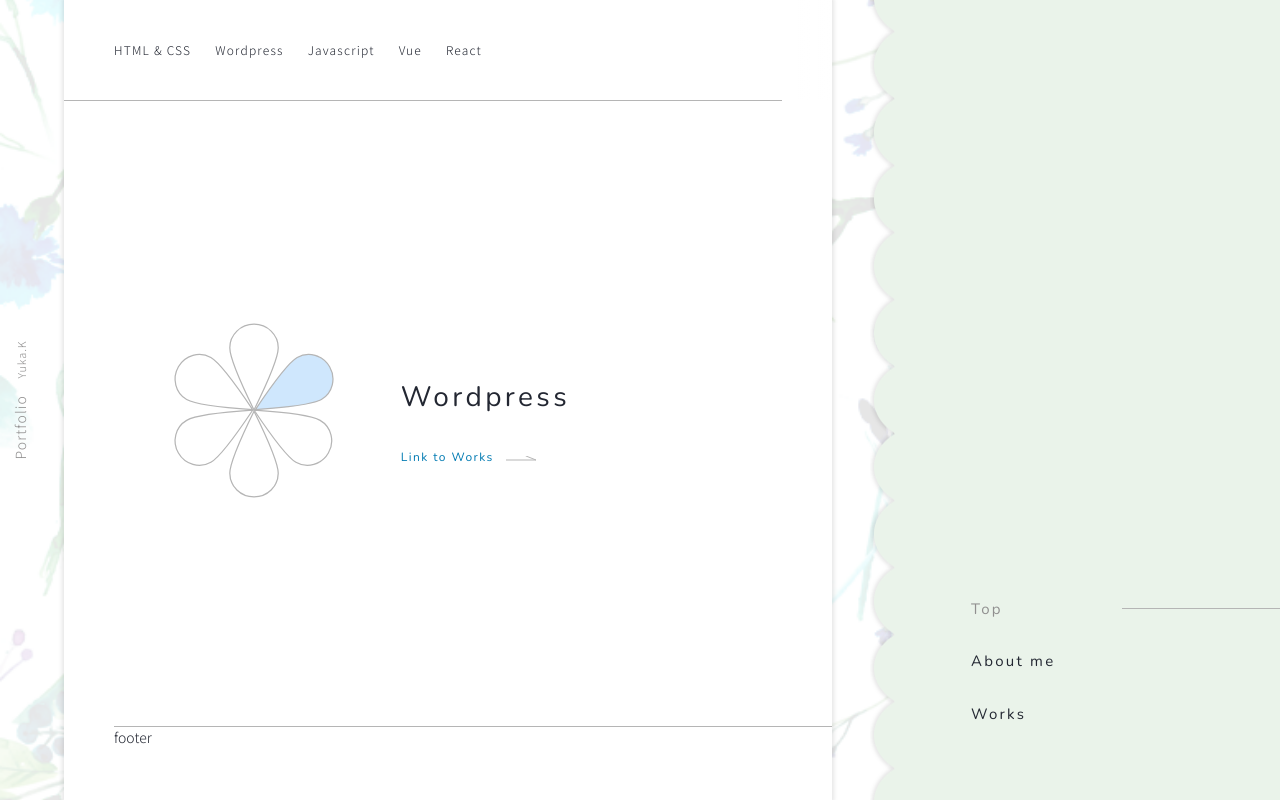
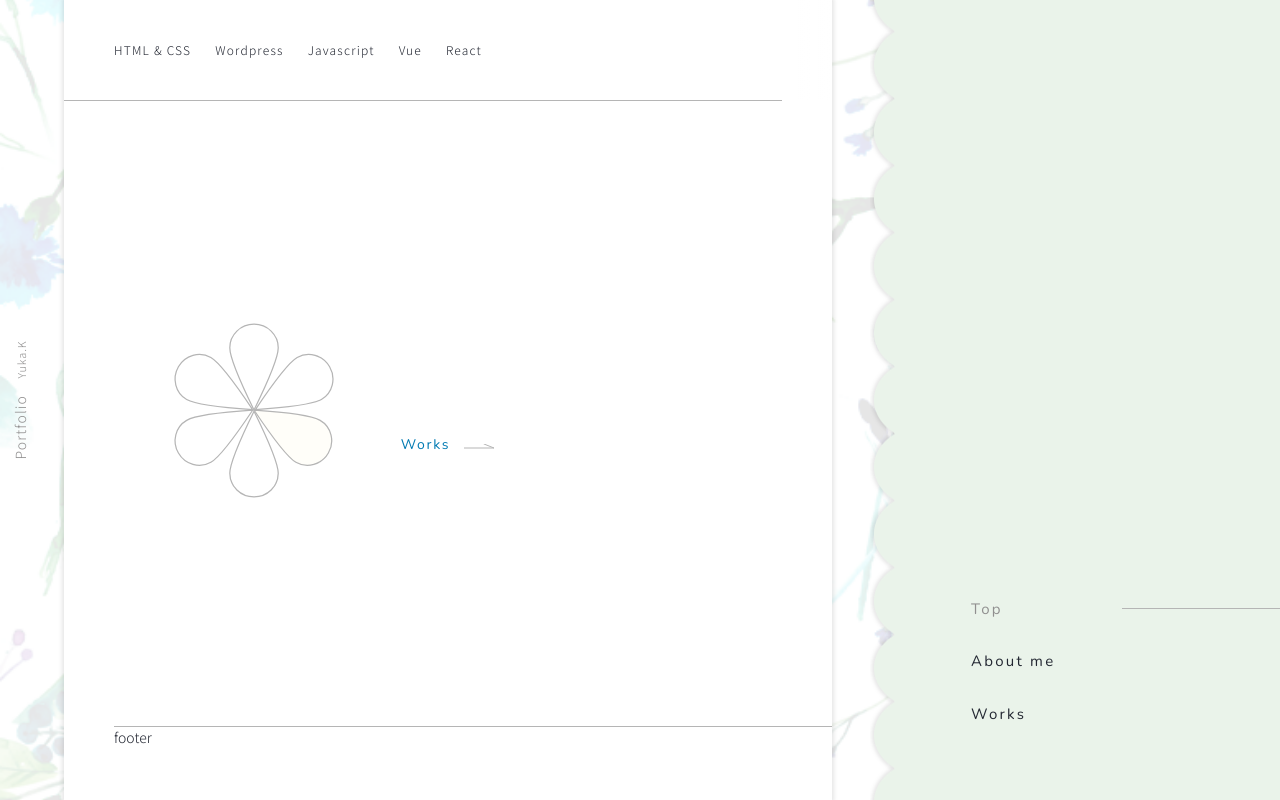
Before and after one commit to Fielsyuka/portfolio, a Vue app: page / in a window 1280 px wide. Built offline with nearby package versions, Linux system fonts and the light colour scheme.

Commit message:
アニメーションを追加

```diff
--- a/src/components/TopCatch.vue
+++ b/src/components/TopCatch.vue
@@ -3,23 +3,21 @@
     <div class="top-catch__flower">
       <svg :class="lists[0].class" viewBox="-1 -1 146 142" version="1.1" xmlns="http://www.w3.org/2000/svg" xmlns:xlink="http://www.w3.org/1999/xlink">
         <g stroke="#b5b5b5" stroke-width="1" fill="none" fill-rule="evenodd">
-          <path d="M72.0143885,69.4964029 C85.1079137,42.8831365 91.6546763,26.0688453 91.6546763,19.0535295 C91.6546763,8.53055572 82.8614199,0 72.0143885,0 C61.1673571,0 52.3741007,8.53055572 52.3741007,19.0535295 C52.3741007,26.0688453 58.9208633,42.8831365 72.0143885,69.4964029 Z" fill="#F7D8E3" class="fl-html"></path>
-          <path d="M103.23741,86.618705 C116.330935,60.0054386 122.877698,43.1911475 122.877698,36.1758317 C122.877698,25.6528579 114.084441,17.1223022 103.23741,17.1223022 C92.3903787,17.1223022 83.5971223,25.6528579 83.5971223,36.1758317 C83.5971223,43.1911475 90.1438849,60.0054386 103.23741,86.618705 Z" transform="translate(103.237410, 51.870504) rotate(60.000000) translate(-103.237410, -51.870504)" fill="#9FD0FC" class="fl-wp"></path>
-          <path d="M102.230216,121.870504 C115.323741,95.2572372 121.870504,78.4429461 121.870504,71.4276302 C121.870504,60.9046564 113.077247,52.3741007 102.230216,52.3741007 C91.3831844,52.3741007 82.5899281,60.9046564 82.5899281,71.4276302 C82.5899281,78.4429461 89.1366906,95.2572372 102.230216,121.870504 Z" transform="translate(102.230216, 87.122302) scale(1, -1) rotate(60.000000) translate(-102.230216, -87.122302)" fill="#FFEBB2" class="fl-js"></path>
-          <path d="M72.0143885,140 C85.1079137,113.386734 91.6546763,96.5724425 91.6546763,89.5571266 C91.6546763,79.0341528 82.8614199,70.5035971 72.0143885,70.5035971 C61.1673571,70.5035971 52.3741007,79.0341528 52.3741007,89.5571266 C52.3741007,96.5724425 58.9208633,113.386734 72.0143885,140 Z" transform="translate(72.014388, 105.251799) scale(1, -1) translate(-72.014388, -105.251799)" fill="#ABECCF" class="fl-vue"></path>
-          <path d="M40.7913669,86.618705 C53.8848921,60.0054386 60.4316547,43.1911475 60.4316547,36.1758317 C60.4316547,25.6528579 51.6383983,17.1223022 40.7913669,17.1223022 C29.9443355,17.1223022 21.1510791,25.6528579 21.1510791,36.1758317 C21.1510791,43.1911475 27.6978417,60.0054386 40.7913669,86.618705 Z" transform="translate(40.791367, 51.870504) scale(-1, 1) rotate(60.000000) translate(-40.791367, -51.870504)" fill="#B8EAF8" class="fl-react"></path>
+          <path d="M72.0143885,69.4964029 C85.1079137,42.8831365 91.6546763,26.0688453 91.6546763,19.0535295 C91.6546763,8.53055572 82.8614199,0 72.0143885,0 C61.1673571,0 52.3741007,8.53055572 52.3741007,19.0535295 C52.3741007,26.0688453 58.9208633,42.8831365 72.0143885,69.4964029 Z" fill="#f7d8e3" class="fl-html"></path>
+          <path d="M103.23741,86.618705 C116.330935,60.0054386 122.877698,43.1911475 122.877698,36.1758317 C122.877698,25.6528579 114.084441,17.1223022 103.23741,17.1223022 C92.3903787,17.1223022 83.5971223,25.6528579 83.5971223,36.1758317 C83.5971223,43.1911475 90.1438849,60.0054386 103.23741,86.618705 Z" transform="translate(103.237410, 51.870504) rotate(60.000000) translate(-103.237410, -51.870504)" fill="#9fd0fc" class="fl-wp"></path>
+          <path d="M102.230216,121.870504 C115.323741,95.2572372 121.870504,78.4429461 121.870504,71.4276302 C121.870504,60.9046564 113.077247,52.3741007 102.230216,52.3741007 C91.3831844,52.3741007 82.5899281,60.9046564 82.5899281,71.4276302 C82.5899281,78.4429461 89.1366906,95.2572372 102.230216,121.870504 Z" transform="translate(102.230216, 87.122302) scale(1, -1) rotate(60.000000) translate(-102.230216, -87.122302)" fill="#ffebb2" class="fl-js"></path>
+          <path d="M72.0143885,140 C85.1079137,113.386734 91.6546763,96.5724425 91.6546763,89.5571266 C91.6546763,79.0341528 82.8614199,70.5035971 72.0143885,70.5035971 C61.1673571,70.5035971 52.3741007,79.0341528 52.3741007,89.5571266 C52.3741007,96.5724425 58.9208633,113.386734 72.0143885,140 Z" transform="translate(72.014388, 105.251799) scale(1, -1) translate(-72.014388, -105.251799)" fill="#abeccf" class="fl-vue"></path>
+          <path d="M40.7913669,86.618705 C53.8848921,60.0054386 60.4316547,43.1911475 60.4316547,36.1758317 C60.4316547,25.6528579 51.6383983,17.1223022 40.7913669,17.1223022 C29.9443355,17.1223022 21.1510791,25.6528579 21.1510791,36.1758317 C21.1510791,43.1911475 27.6978417,60.0054386 40.7913669,86.618705 Z" transform="translate(40.791367, 51.870504) scale(-1, 1) rotate(60.000000) translate(-40.791367, -51.870504)" fill="#b8eaf8" class="fl-react"></path>
           <path d="M40.7913669,121.870504 C53.8848921,95.2572372 60.4316547,78.4429461 60.4316547,71.4276302 C60.4316547,60.9046564 51.6383983,52.3741007 40.7913669,52.3741007 C29.9443355,52.3741007 21.1510791,60.9046564 21.1510791,71.4276302 C21.1510791,78.4429461 27.6978417,95.2572372 40.7913669,121.870504 Z" transform="translate(40.791367, 87.122302) scale(-1, -1) rotate(60.000000) translate(-40.791367, -87.122302)" class="fl-6"></path>
         </g>
       </svg>
     </div>
-    <div class="top-catch__text">
-      <p class="top-catch__p">{{lists[0].name}}</p>
-      <router-link :to="lists[0].link">
-        Link to Works<svg class="c-arrow-link" width="50px" height="5px" xmlns="http://www.w3.org/2000/svg" xmlns:xlink="http://www.w3.org/1999/xlink">
+    <router-link class="top-catch__text" :to="lists[0].link">
+      <span class="top-catch__text__main" v-html="currentName" v-bind:style="this.lists[0].style"></span>
+      <span class="top-catch__text__sub">Works<svg class="c-arrow-link" width="50px" height="5px" xmlns="http://www.w3.org/2000/svg" xmlns:xlink="http://www.w3.org/1999/xlink">
           <path d="M0 4 L30 4 L20 0" stroke="#b5b5b5" stroke-width="1" fill="none" stroke-linecap="square"></path>
-        </svg>
+        </svg></span>
     </router-link>
-    </div>
   </div>
 </template>
 <script>
@@ -31,42 +29,60 @@ export default {
 
   data() {
     return {
-      lists: [
-        {
-          class: "is-html",
-          name: "HTML & CSS",
-          link: "/Works/HTML & CSS"
+      lists: [{
+          class: 'is-html',
+          name: 'HTML & CSS',
+          link: '/Works/HTML & CSS',
+          style: {
+            textShadow: '3px 3px 2px rgba(247, 216, 227, 0.8)'
+          }
         },
         {
-          class: "is-wp",
-          name: "Wordpress",
-          link: "/Works/Wordpress"
+          class: 'is-wp',
+          name: 'Wordpress',
+          link: '/Works/Wordpress',
+          style: {
+            textShadow: '3px 3px 2px rgba(159, 208, 252, 0.8)'
+          }
         },
         {
-          class: "is-js",
-          name: "Javascript",
-          link: "/Works/Javascript"
+          class: 'is-js',
+          name: 'Javascript',
+          link: '/Works/Javascript',
+          style: {
+            textShadow: '3px 3px 2px rgba(255, 235, 178, 0.8)'
+          }
+
         },
         {
-          class: "is-vue",
-          name: "Vue.js",
-          link: "/Works/Vue"
+          class: 'is-vue',
+          name: 'Vue.js',
+          link: '/Works/Vue',
+          style: {
+            textShadow: '3px 3px 2px rgba(171, 236, 207, 0.8)'
+          }
         },
         {
-          class: "is-react",
-          name: "react.js",
-          link: "/Works/React"
+          class: 'is-react',
+          name: 'React.js',
+          link: '/Works/React',
+          style: {
+            textShadow: '3px 3px 2px rgba(184, 234, 248, 0.8)'
+          }
         }
       ],
-      currentId: 0,
-      currentName: "",
-      currentLink: "test"
+      currentName: '',
     }
   },
   watch: {
-
+    currentName() {
+      setTimeout(() => {
+        this.fadeInOut();
+      }, 1);
+    }
   },
   mounted() {
+    this.updateList();
     setInterval(() => {
       this.updateList();
     }, 5000);
@@ -77,9 +93,12 @@ export default {
     },
     updateList() {
       this.lists.push(this.lists.shift());
+      this.currentName = this.splitText(this.lists[0].name);
+
+
     },
     fadeInOut() {
-      const target = '.top-catch__p .js-move-letter';
+      const target = '.top-catch__text__main .js-move-letter';
       anime.timeline()
         .add({
           targets: target,
@@ -87,14 +106,14 @@ export default {
           translateZ: 0,
           opacity: [0, 1],
           easing: "easeOutExpo",
-          duration: 2000,
+          duration: 1800,
           delay: (el, i) => 120 + 20 * i
         }, ).add({
           targets: target,
           translateX: [0, -20],
           opacity: [1, 0],
           easing: "easeInExpo",
-          duration: 1600,
+          duration: 1800,
           delay: (el, i) => 100 + 20 * i
         });
     }
@@ -109,7 +128,6 @@ export default {
   width: 100%;
   padding: 20px;
   text-align: center;
-
 }
 
 .top-catch__flower {
@@ -123,18 +141,23 @@ export default {
     path {
       fill-opacity: 0;
     }
+
     &.is-html path.fl-html {
       animation: fill-show .2s linear 1 forwards;
     }
+
     &.is-wp path.fl-wp {
       animation: fill-show .2s linear 1 forwards;
     }
+
     &.is-js path.fl-js {
       animation: fill-show .2s linear 1 forwards;
     }
+
     &.is-vue path.fl-vue {
       animation: fill-show .2s linear 1 forwards;
     }
+
     &.is-react path.fl-react {
       animation: fill-show .2s linear 1 forwards;
     }
@@ -145,66 +168,68 @@ export default {
   display: flex;
   flex-direction: column;
   justify-content: space-around;
-  margin-top: 20px;
+  margin-top: 40px;
   line-height: 1;
+}
 
-  p {
-    // text-shadow: 3px 3px 2px rgba(165, 214, 16, 0.5);
+.top-catch__text__main {
+  display: block;
   color: $color-base;
   font-family: $accent-font;
-    font-size: rem(18);
+  font-size: rem(24);
   font-weight: 300;
   letter-spacing: .12em;
 }
 
-  a {
+.top-catch__text__sub {
   display: block;
-    margin-top: 40px;
+  margin-top: 30px;
   font-family: $accent-font;
-    font-size: rem(12);
+  font-size: rem(14);
   font-weight: 300;
   letter-spacing: .12em;
   text-align: right;
 }
-}
-
 
 @include media-breakpoint-up-md {
   .top-catch {
     display: flex;
     align-items: center;
-
     padding: 50px;
   }
 
   .top-catch__text {
     width: 70%;
     margin-left: 10%;
-    text-align: left;
-
-    a {
+    margin-top: 0;
     text-align: left;
   }
 
+  .top-catch__text__main {
+    font-size: rem(32);
+  }
+
+  .top-catch__text__sub {
+    margin-top: 30px;
+    text-align: left;
   }
 }
 
 @include media-breakpoint-up-lg {
   .top-catch {
     padding: 50px;
+  }
 
-    // margin-left: -($padding-pc);
-    .top-catch__text {
-      p {
-        font-size: rem(28);
+  .top-catch__text__main {
+    font-size: rem(34);
   }
 }
-  }
-}
+
 @keyframes fill-show {
   0% {
     fill-opacity: 0;
   }
+
   100% {
     fill-opacity: 1;
   }
--- a/src/views/Index.vue
+++ b/src/views/Index.vue
@@ -114,86 +114,10 @@ export default {
   height: 100%;
   .l-main__section {
     display: flex;
-  }
-}
-
-.top-catch {
-  position: relative;
-  width: 100%;
-  padding: 20px;
-  text-align: center;
-
-}
-
-.top-catch__flower {
-  width: 50%;
-  max-width: 180px;
-  margin: 0 auto;
-
-  svg {
-    max-width: 100%;
-  }
-}
-
-.top-catch__text {
-  display: flex;
-  flex-direction: column;
-  justify-content: space-around;
-  margin-top: 20px;
-  line-height: 1;
-
-  p {
-    // text-shadow: 3px 3px 2px rgba(165, 214, 16, 0.5);
-    color: $color-base;
-    font-family: $accent-font;
-    font-size: rem(18);
-    font-weight: 300;
-    letter-spacing: .12em;
-  }
-
-  a {
-    display: block;
-    margin-top: 40px;
-    // color: $color-link;
-    font-family: $accent-font;
-    font-size: rem(12);
-    font-weight: 300;
-    letter-spacing: .12em;
-    text-align: right;
-  }
-}
-
-
-@include media-breakpoint-up-md {
-  .top-catch {
-    display: flex;
-    align-items: center;
-
-    padding: 50px;
-  }
-
-  .top-catch__text {
-    width: 70%;
-    margin-left: 10%;
-    text-align: left;
-
-    a {
-      text-align: left;
-    }
+    flex-direction: column;
+    justify-content: center;
 
   }
 }
 
-@include media-breakpoint-up-lg {
-  .top-catch {
-    padding: 50px;
-
-    // margin-left: -($padding-pc);
-    .top-catch__text {
-      p {
-        font-size: rem(28);
-      }
-    }
-  }
-}
 </style>
```
Lines whose indentation alone changed are shown as unchanged.
